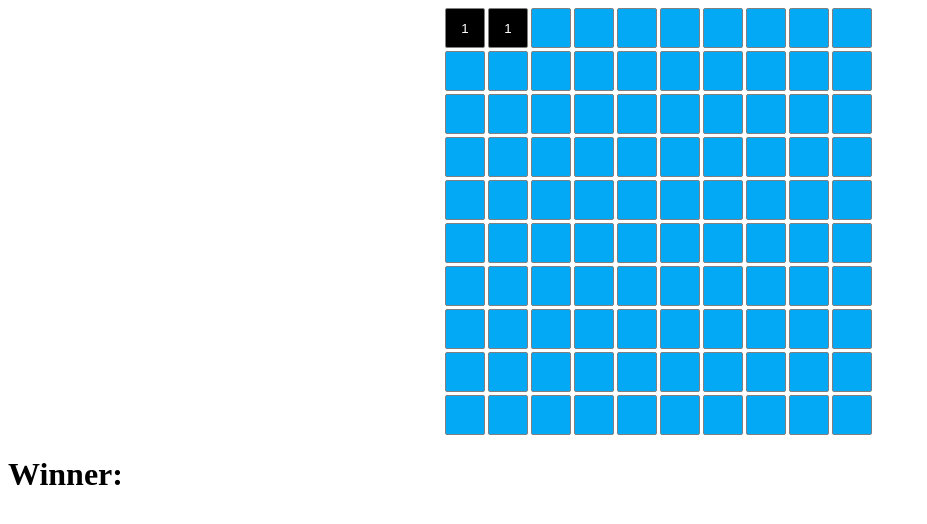
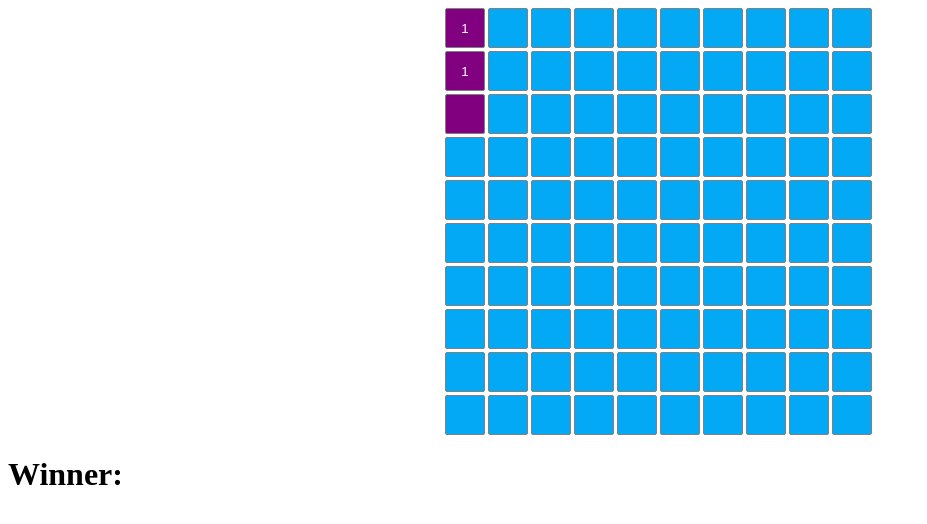
Before and after one commit to Signatune/battleship, a website built with webpack: page src/index.html in a window 1280 px wide. Both pictures are taken after a click on the button 465 px from the left and 28 px from the top of the page. Shown: the whole page, without its empty margins (0-927 px from the left). Built offline with nearby package versions, Linux system fonts and the light colour scheme.

Commit message:
add highlighting for potential placement area on gameboard

```diff
--- a/src/index.js
+++ b/src/index.js
@@ -7,6 +7,23 @@ const enemyRoster = document.querySelector(".enemy-area > .roster");
 const playerRoster = document.querySelector(".player-area > .roster");
 
 const game = singlePlayerGame({ manualPlacement: true });
+
+function generateBlankHighlightsGrid() {
+  return new Array(10).fill(false).map(() => new Array(10).fill(false));
+}
+
+let highlights = generateBlankHighlightsGrid();
+
+function generateHighlightedGrid(length, y, x, orientation) {
+  if (orientation === "V") {
+    return highlights.map((row, rowIndex) =>
+      row.map(
+        (column, columnIndex) =>
+          columnIndex === x && rowIndex >= y && rowIndex <= y + length,
+      ),
+    );
+  }
+}
 
 function updatePlayerRoster() {
   playerRoster.replaceChildren(
@@ -103,12 +120,26 @@ function updatePlacementDisplay() {
       const space = game.getHumanBoard()[i][j];
       const square = document.createElement("button");
 
+      if (highlights[i][j]) {
+        square.classList.add("highlighted");
+
+        square.addEventListener("mouseout", () => {
+          highlights = generateBlankHighlightsGrid();
+          updatePlacementDisplay();
+        });
+      } else {
+        square.addEventListener("mouseover", () => {
+          highlights = generateHighlightedGrid(2, i, j, "V");
+          updatePlacementDisplay();
+        });
+      }
+
       if (typeof space === "number") {
         square.classList.add("ship");
         square.textContent = space;
       } else {
         square.addEventListener("click", () => {
-          game.placeShip(i, j, "H");
+          game.placeShip(i, j, "V");
 
           if (game.getHumanShipsAlive() < game.getShipLengths().length) {
             updatePlacementDisplay();
--- a/src/styles.css
+++ b/src/styles.css
@@ -31,6 +31,10 @@
   color: white;
 }
 
+.board > button.highlighted {
+  background: purple;
+}
+
 .roster {
   display: flex;
   justify-content: space-around;
```
